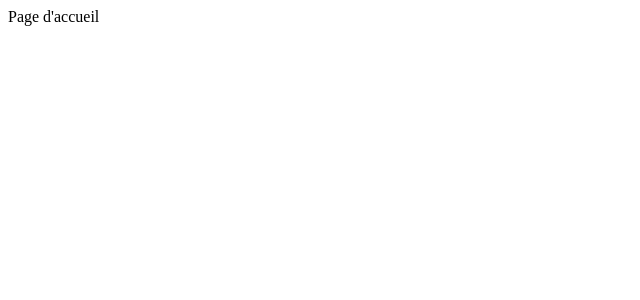
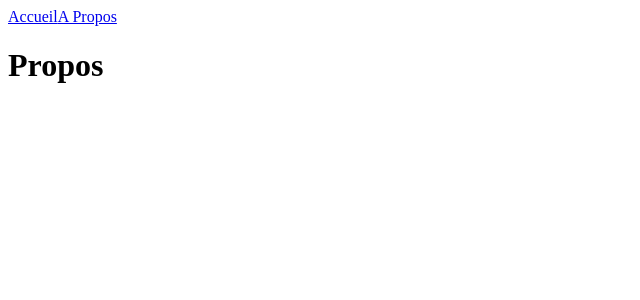
Before and after one commit to Mrmaxxou/P7_Kasa, a React (Create React App) app: page /propos in a window 1280 px wide. Shown: the top 300 px of the page, without its empty margins (0-640 px from the left). Built offline with nearby package versions, Linux system fonts and the light colour scheme.

Commit message:
Création des éléments Error.jsx , Header.jsx Propos.jsx et import dans index.jsx

```diff
--- a/src/components/Error/index.jsx
+++ b/src/components/Error/index.jsx
@@ -0,0 +1,9 @@
+function Error() {
+    return (
+        <div>
+            <h1> Oups! La page que vous demandez n'existe pas.</h1>
+        </div>
+    )
+}
+
+export default Error;
--- a/src/components/Header/index.jsx
+++ b/src/components/Header/index.jsx
@@ -1,9 +1,12 @@
-function Error() {
+import { Link } from 'react-router-dom'
+
+function Header() {
     return (
-        <div>
-            <h1> Oups! La page que vous demandez n'existe pas.</h1>
-        </div>
+        <nav>
+            <Link to="/">Accueil</Link>
+            <Link to="/Propos">A Propos</Link>
+        </nav>
     )
 }
 
-export default Error;
+export default Header
--- a/src/index.jsx
+++ b/src/index.jsx
@@ -1,16 +1,31 @@
 import React from 'react'
 import ReactDOM from 'react-dom'
+
+// Importation des éléments du dossier "pages"
 import Home from './pages/Home'
+import Propos from './pages/A-Propos'
 
-import {BrowserRouter as Router, Route} from 'react-router-dom'
+// Importation des éléments du dossier "components"
+import Header from  './components/Header'
+import Error from './components/Error'
+
+import {BrowserRouter as Router, Route, Switch } from 'react-router-dom'
 
 ReactDOM.render(
   <React.StrictMode>
     <Router>
-        <Route path="/">
-          <Home />
-        </Route>
-
+      <Header />
+        <Switch>
+          <Route exact path="/">
+            <Home />
+          </Route>
+          <Route path="/propos">
+            <Propos />
+          </Route>
+          <Route>
+            <Error />
+          </Route>
+        </Switch>
     </Router>
   </React.StrictMode>,
   document.getElementById('root')
--- /dev/null
+++ b/src/pages/A-Propos/index.jsx
@@ -0,0 +1,9 @@
+function Propos() {
+    return (
+        <div>
+            <h1>Propos</h1>
+        </div>
+    )
+}
+
+export default Propos
```
